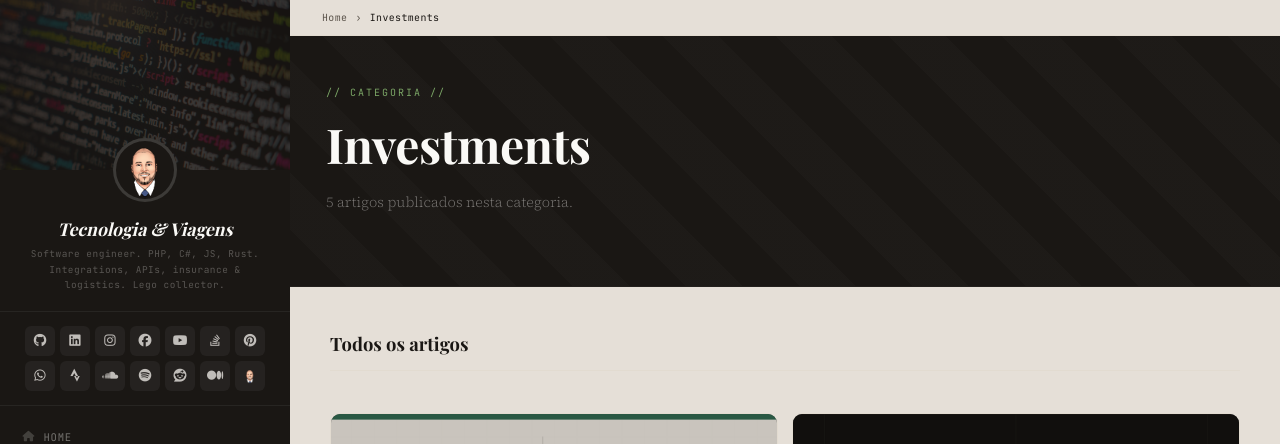
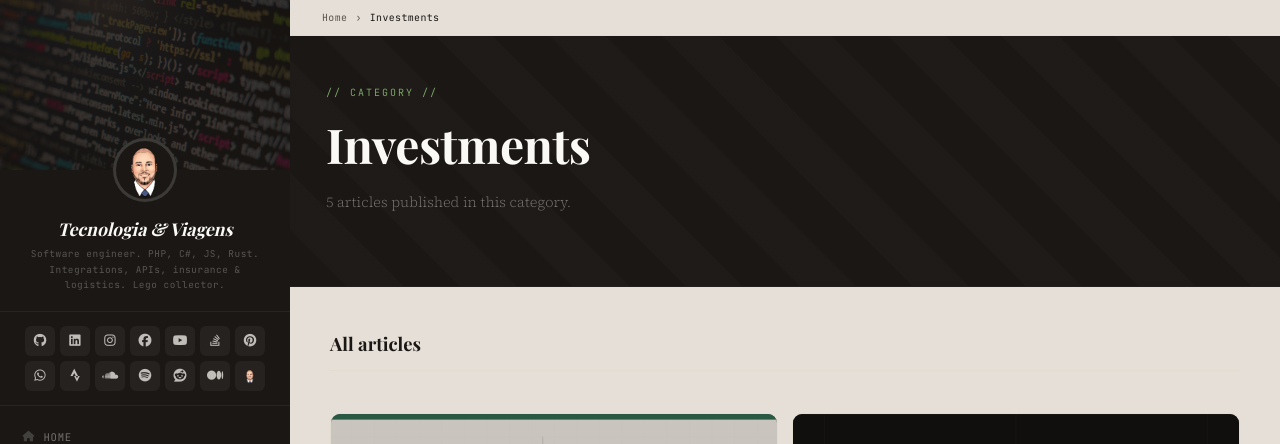
Before and after one commit to guibranco/blog, a Jekyll site: the page built from categorias/investments.md, in a window 1280 px wide and 900 px high. Shown: the top 444 px of the window. Built offline with Jekyll 4.4.1, drawn with Linux system fonts in a browser that asks for light colours; some web fonts are replaced; the list of posts is cut into pages by our own code.

Commit message:
chore: internationalize static text and improve i18n coverage
Expand i18n support throughout the site by adding new translation keys
in `_data/i18n.yml` for both pt-BR and en. Adjust templates by wrapping
static text with the newly added `data-i18n` attributes in `category.html`,
`tag.html`, and `index.html` files. This change facilitates future translation
efforts, ensuring more seamless language support and improving readability
of templates. Additionally, the i18n keys allow dynamic switching between
languages for various UI elements.

```diff
--- a/_layouts/category.html
+++ b/_layouts/category.html
@@ -44,7 +44,7 @@
         <p class="hero-eyebrow">// {{ page.category | downcase }} //</p>
         <h1 class="hero-title">{{ page.subcategory }}</h1>
       {% else %}
-        <p class="hero-eyebrow">// categoria //</p>
+        <p class="hero-eyebrow" data-i18n="category_eyebrow">// categoria //</p>
         <h1 class="hero-title">{{ page.category }}</h1>
       {% endif %}
       <p class="hero-desc">
@@ -53,7 +53,7 @@
         {% else %}
           {% assign _n = paginator.total_posts %}
         {% endif %}
-        {{ _n }} artigo{% if _n != 1 %}s{% endif %} publicado{% if _n != 1 %}s{% endif %} nesta categoria.
+        {{ _n }} <span data-i18n="{% if _n != 1 %}articles_published_in_category{% else %}article_published_in_category{% endif %}">artigo{% if _n != 1 %}s{% endif %} publicado{% if _n != 1 %}s{% endif %} nesta categoria</span>.
       </p>
     </section>
 
@@ -63,7 +63,7 @@
     {% if _cat_nav.subcategories.size > 0 %}
     <div class="content-wrap content-wrap--subcats">
       <div class="section-row">
-        <h2 class="section-title">Subcategorias</h2>
+        <h2 class="section-title" data-i18n="subcategories_title">Subcategorias</h2>
       </div>
       <div class="subcats-grid">
         {% for sub in _cat_nav.subcategories %}
@@ -76,7 +76,7 @@
           {% endfor %}
           <a class="subcat-card" href="{{ site.baseurl }}/categorias/{{ _cat_nav.slug }}/{{ sub.slug }}/">
             <span class="subcat-name">{{ sub.name }}</span>
-            <span class="subcat-count">{{ _sub_count }} artigo{% if _sub_count != 1 %}s{% endif %}</span>
+            <span class="subcat-count">{{ _sub_count }} <span data-i18n="{% if _sub_count != 1 %}articles_plural{% else %}article_singular{% endif %}">artigo{% if _sub_count != 1 %}s{% endif %}</span></span>
           </a>
         {% endfor %}
       </div>
@@ -91,12 +91,12 @@
 
         {% if _sub_posts.size == 0 %}
           <div class="empty-state">
-            <div class="empty-glyph">em breve.</div>
-            <p>Nenhum artigo nesta categoria ainda.</p>
+            <div class="empty-glyph" data-i18n="empty_soon">em breve.</div>
+            <p data-i18n="empty_no_cat_articles">Nenhum artigo nesta categoria ainda.</p>
           </div>
         {% else %}
           <div class="section-row">
-            <h2 class="section-title">Artigos em {{ page.subcategory }}</h2>
+            <h2 class="section-title"><span data-i18n="articles_in_prefix">Artigos em</span> {{ page.subcategory }}</h2>
             {% assign _back_cat = site.data.categories | where: "name", page.category | first %}
             {% if _back_cat %}
             <a href="{{ site.baseurl }}/categorias/{{ _back_cat.slug }}/" class="section-link">← {{ page.category }}</a>
@@ -113,12 +113,12 @@
 
         {% if paginator.posts.size == 0 %}
           <div class="empty-state">
-            <div class="empty-glyph">em breve.</div>
-            <p>Nenhum artigo nesta categoria ainda.</p>
+            <div class="empty-glyph" data-i18n="empty_soon">em breve.</div>
+            <p data-i18n="empty_no_cat_articles">Nenhum artigo nesta categoria ainda.</p>
           </div>
         {% else %}
           <div class="section-row">
-            <h2 class="section-title">Todos os artigos</h2>
+            <h2 class="section-title" data-i18n="section_all_articles">Todos os artigos</h2>
           </div>
           <div class="posts-grid">
             {% for post in paginator.posts %}
```
Also changed, not shown: _data/i18n.yml (+36 -0 lines), _layouts/tag.html (+6 -6 lines), index.html (+11 -11 lines).
